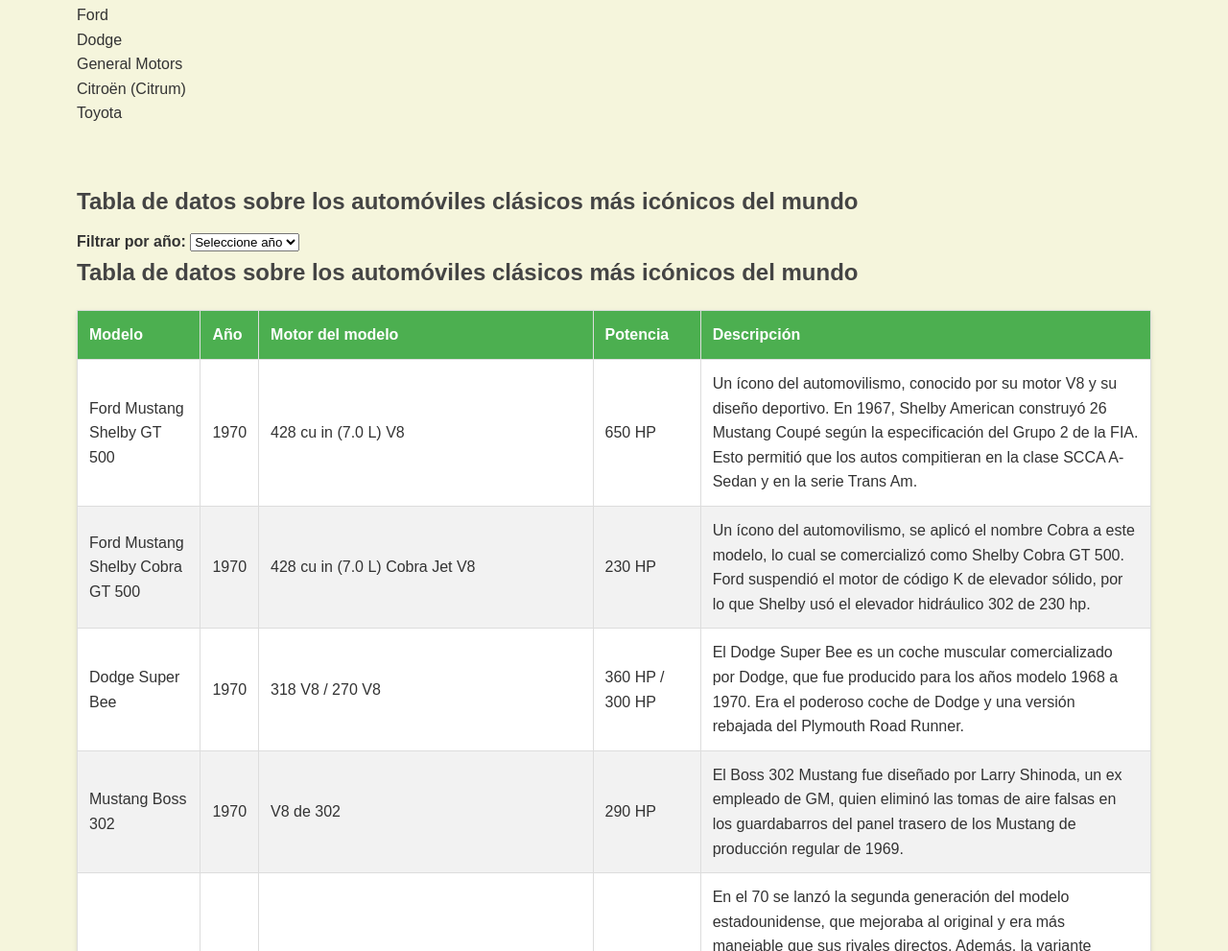
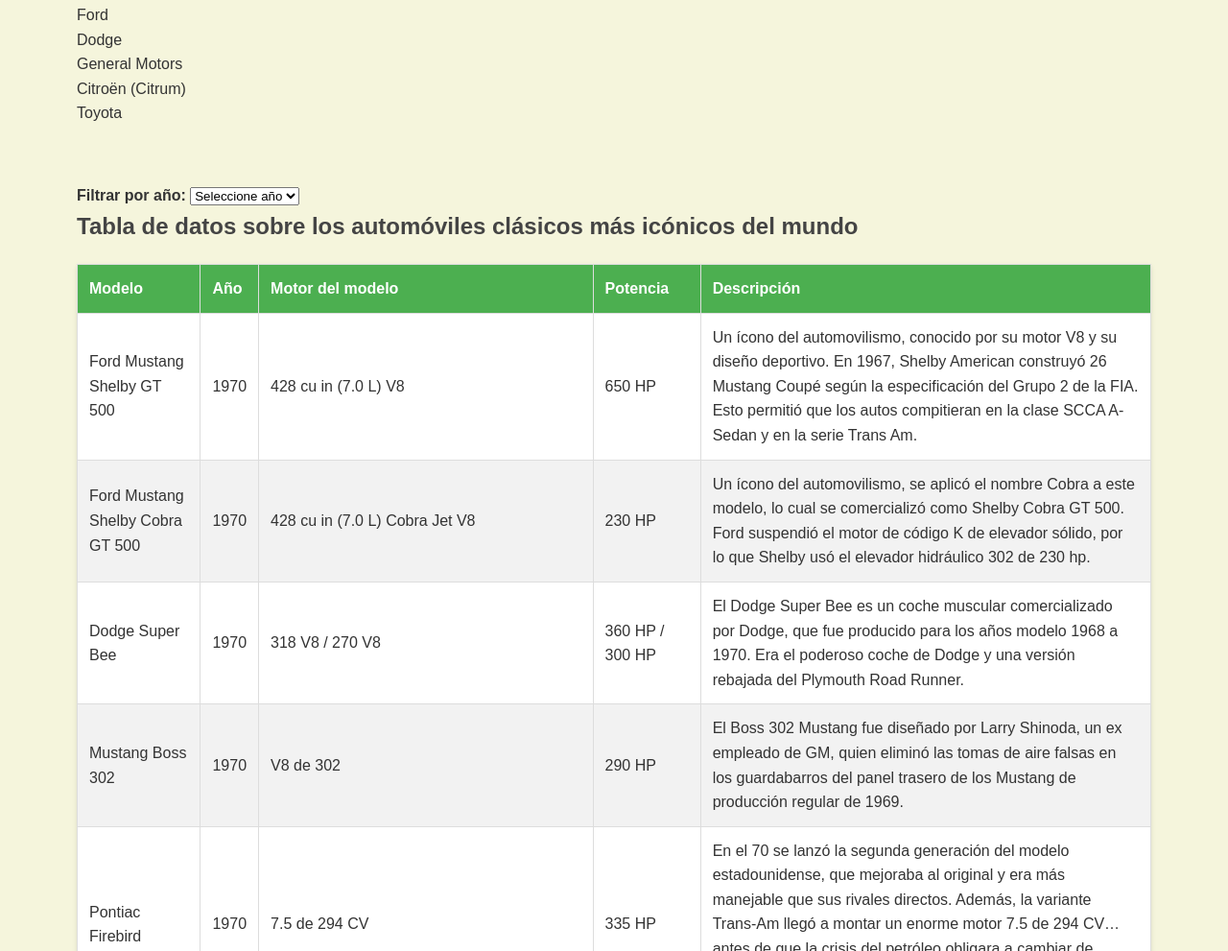
Before and after one commit to CarlosELD/ProyectoWeblll, a plain HTML site: page index.html in a window 1280 px wide. Shown: the part 726-1717 px from the top of the page at 96% size. Drawn offline with Linux system fonts and the light colour scheme.

Commit message:
Update index.html

```diff
--- a/index.html
+++ b/index.html
@@ -89,7 +89,6 @@
             </section>
 
             <section id="historia">
-                <h2>Tabla de datos sobre los automóviles clásicos más icónicos del mundo</h2>
 
                 <!-- Select de filtro por año -->
                 <label for="filterYear"><strong>Filtrar por año:</strong></label>
```
